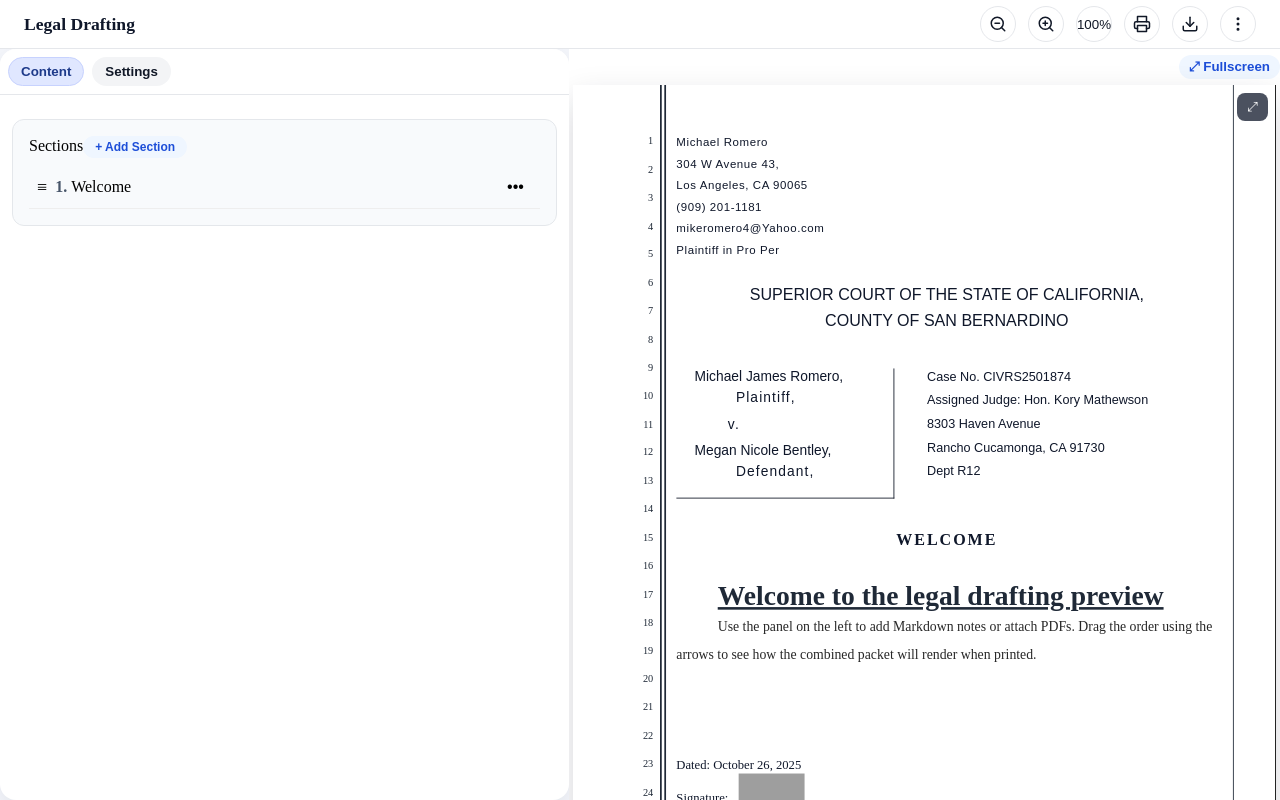
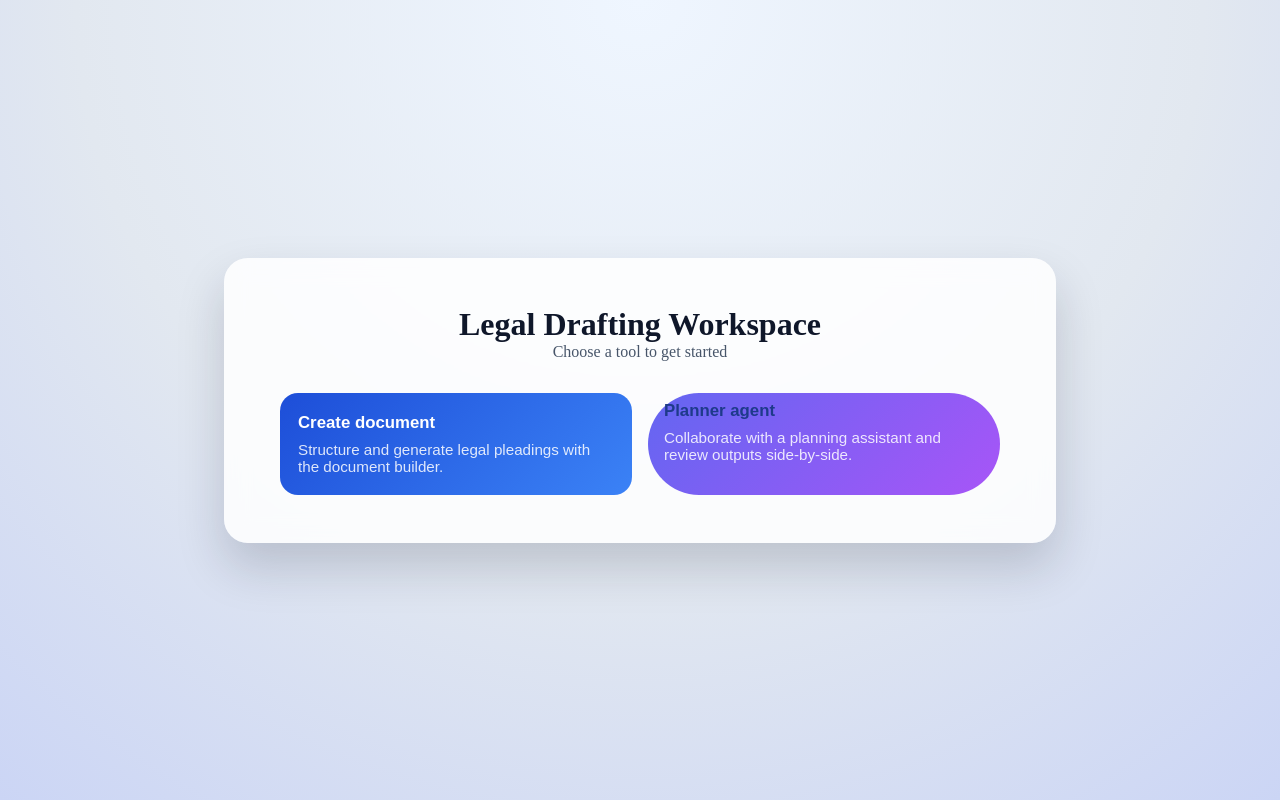
Before and after one commit to Michael-J-Romero/legal_drafting, a Next.js app: page / in a window 1280 px wide. Built offline with nearby package versions, Linux system fonts and the light colour scheme; grey boxes are pictures that could not be loaded.

Commit message:
Add main menu with tool navigation

```diff
--- a/src/App.css
+++ b/src/App.css
@@ -106,10 +106,20 @@ body {
   gap: 16px;
 }
 
+.app-header-left {
+  display: flex;
+  align-items: center;
+  gap: 12px;
+}
+
 .app-title {
   font-weight: 800;
   font-size: 1.1rem;
   color: #0f172a;
+}
+
+.back-btn {
+  border-radius: 12px;
 }
 
 .app-header-actions {
@@ -1302,3 +1312,122 @@ margin-top: 0in;
     transform: none !important;
   }
 }
+
+/* Main menu */
+.main-menu-root {
+  background: radial-gradient(circle at top, #eff6ff, #e2e8f0 55%, #cbd5f5);
+}
+
+.main-menu-container {
+  flex: 1;
+  display: flex;
+  align-items: center;
+  justify-content: center;
+  padding: 40px 24px;
+}
+
+.main-menu-card {
+  background: rgba(255, 255, 255, 0.85);
+  border-radius: 24px;
+  box-shadow: 0 24px 48px rgba(15, 23, 42, 0.18);
+  max-width: 720px;
+  width: 100%;
+  padding: 48px 56px;
+  display: flex;
+  flex-direction: column;
+  gap: 32px;
+  text-align: center;
+  backdrop-filter: blur(12px);
+}
+
+.main-menu-title {
+  font-size: 2rem;
+  font-weight: 800;
+  color: #0f172a;
+}
+
+.main-menu-subtitle {
+  font-size: 1rem;
+  color: #475569;
+  margin: 0;
+}
+
+.main-menu-actions {
+  display: grid;
+  gap: 16px;
+  grid-template-columns: repeat(auto-fit, minmax(220px, 1fr));
+}
+
+.main-menu-button {
+  border: none;
+  border-radius: 18px;
+  padding: 20px 18px;
+  background: linear-gradient(135deg, #1d4ed8, #3b82f6);
+  color: #fff;
+  font-size: 1.05rem;
+  font-weight: 600;
+  cursor: pointer;
+  display: flex;
+  flex-direction: column;
+  gap: 8px;
+  align-items: flex-start;
+  transition: transform 0.15s ease, box-shadow 0.2s ease;
+  text-align: left;
+}
+
+.main-menu-button.secondary {
+  background: linear-gradient(135deg, #6366f1, #a855f7);
+}
+
+.main-menu-button:hover {
+  transform: translateY(-3px);
+  box-shadow: 0 18px 36px rgba(79, 70, 229, 0.28);
+}
+
+.main-menu-button span {
+  font-size: 0.95rem;
+  font-weight: 400;
+  color: rgba(255, 255, 255, 0.85);
+}
+
+/* Planner layout */
+.planner-main {
+  display: grid;
+  grid-template-columns: 1fr 1fr;
+  gap: 16px;
+  flex: 1;
+  min-height: 0;
+  padding: 16px;
+  overflow: hidden;
+}
+
+.planner-panel {
+  background: #ffffff;
+  border-radius: 16px;
+  box-shadow: 0 12px 24px rgba(15, 23, 42, 0.12);
+  padding: 24px;
+  display: flex;
+  flex-direction: column;
+  gap: 16px;
+  min-height: 0;
+  overflow: auto;
+}
+
+.planner-panel h2 {
+  margin: 0;
+  font-size: 1.25rem;
+  font-weight: 700;
+  color: #1e293b;
+}
+
+.planner-placeholder {
+  flex: 1;
+  border: 2px dashed #cbd5f5;
+  border-radius: 12px;
+  display: flex;
+  align-items: center;
+  justify-content: center;
+  color: #64748b;
+  font-weight: 600;
+  background: #f8fafc;
+}
--- a/src/app/components/AppHeader.jsx
+++ b/src/app/components/AppHeader.jsx
@@ -1,7 +1,17 @@
 'use client';
 
 import React from 'react';
-import { FiPrinter, FiDownload, FiMoreVertical, FiCode, FiUpload, FiTrash2, FiZoomIn, FiZoomOut } from 'react-icons/fi';
+import {
+  FiPrinter,
+  FiDownload,
+  FiMoreVertical,
+  FiCode,
+  FiUpload,
+  FiTrash2,
+  FiZoomIn,
+  FiZoomOut,
+  FiArrowLeft,
+} from 'react-icons/fi';
 
 export default function AppHeader({
   onOpenRaw,
@@ -13,25 +23,43 @@ export default function AppHeader({
   onZoomIn,
   onZoomOut,
   onZoomReset,
+  onBack,
+  title = 'Legal Drafting',
+  actionsEnabled = true,
 }) {
   const fileInputRef = React.useRef(null);
   const [menuOpen, setMenuOpen] = React.useState(false);
   const menuRef = React.useRef(null);
 
   React.useEffect(() => {
+    if (!actionsEnabled) return undefined;
     function onDocClick(e) {
       if (!menuRef.current) return;
       if (!menuRef.current.contains(e.target)) setMenuOpen(false);
     }
     document.addEventListener('mousedown', onDocClick);
     return () => document.removeEventListener('mousedown', onDocClick);
-  }, []);
+  }, [actionsEnabled]);
 
   return (
     <header className="app-header" role="banner">
       <div className="app-header-inner">
-        <div className="app-title">Legal Drafting</div>
-        <div className="app-header-actions" ref={menuRef}>
+        <div className="app-header-left">
+          {onBack ? (
+            <button
+              type="button"
+              className="icon-btn back-btn"
+              onClick={onBack}
+              aria-label="Back to menu"
+              title="Back to menu"
+            >
+              <FiArrowLeft />
+            </button>
+          ) : null}
+          <div className="app-title">{title}</div>
+        </div>
+        {actionsEnabled ? (
+          <div className="app-header-actions" ref={menuRef}>
           {/* Zoom controls */}
           <button
             type="button"
@@ -137,7 +165,8 @@ export default function AppHeader({
               if (e.target) e.target.value = '';
             }}
           />
-        </div>
+          </div>
+        ) : null}
       </div>
     </header>
   );
--- a/src/app/page.jsx
+++ b/src/app/page.jsx
@@ -9,7 +9,12 @@ import AppHeader from './components/AppHeader';
 import FullscreenOverlay from './components/FullscreenOverlay';
 import useDocumentEditor from './hooks/useDocumentEditor';
 
-export default function App() {
+const TOOLS = {
+  DOCUMENT_BUILDER: 'document-builder',
+  PLANNER_AGENT: 'planner-agent',
+};
+
+function DocumentBuilderView({ onBack }) {
   const { editorProps, previewProps } = useDocumentEditor();
 
   // Raw JSON editor state (moved from PreviewPanel toolbar to global header)
@@ -24,7 +29,7 @@ export default function App() {
   const handleZoomOut = React.useCallback(() => setZoom((z) => clamp(Math.round((z - 0.1) * 10) / 10, 0.5, 3)), []);
   const handleZoomReset = React.useCallback(() => setZoom(1), []);
 
-  async function handleOpenRaw() {
+  const handleOpenRaw = React.useCallback(async () => {
     try {
       const text = previewProps.getRawJson ? await previewProps.getRawJson() : '';
       setRawText(text || '');
@@ -33,11 +38,13 @@ export default function App() {
     } catch (_) {
       // ignore
     }
-  }
+  }, [previewProps]);
 
   return (
     <div className="app-root">
       <AppHeader
+        title="Document Builder"
+        onBack={onBack}
         onOpenRaw={handleOpenRaw}
         onImportBundle={previewProps.onImportBundle}
         onExportBundle={previewProps.onExportBundle}
@@ -78,7 +85,8 @@ export default function App() {
                   try {
                     JSON.parse(rawText);
                   } catch (e) {
-                    setRawError('Invalid JSON: ' + (e?.message || '')); return;
+                    setRawError('Invalid JSON: ' + (e?.message || ''));
+                    return;
                   }
                   try {
                     if (previewProps.onApplyRawJson) await previewProps.onApplyRawJson(rawText);
@@ -97,3 +105,78 @@ export default function App() {
     </div>
   );
 }
+
+function PlannerAgentView({ onBack }) {
+  return (
+    <div className="app-root">
+      <AppHeader title="Planner Agent" onBack={onBack} actionsEnabled={false} />
+      <div className="planner-main">
+        <div className="planner-panel">
+          <h2>Conversation</h2>
+          <div className="planner-placeholder" style={{ minHeight: 240 }}>
+            Chat interface coming soon
+          </div>
+        </div>
+        <div className="planner-panel">
+          <h2>Preview</h2>
+          <div className="planner-placeholder">Preview area</div>
+        </div>
+      </div>
+    </div>
+  );
+}
+
+function MainMenu({ onSelectTool }) {
+  return (
+    <div className="app-root main-menu-root">
+      <div className="main-menu-container">
+        <div className="main-menu-card">
+          <div>
+            <div className="main-menu-title">Legal Drafting Workspace</div>
+            <p className="main-menu-subtitle">Choose a tool to get started</p>
+          </div>
+          <div className="main-menu-actions">
+            <button
+              type="button"
+              className="main-menu-button"
+              onClick={() => onSelectTool(TOOLS.DOCUMENT_BUILDER)}
+            >
+              Create document
+              <span>Structure and generate legal pleadings with the document builder.</span>
+            </button>
+            <button
+              type="button"
+              className="main-menu-button secondary"
+              onClick={() => onSelectTool(TOOLS.PLANNER_AGENT)}
+            >
+              Planner agent
+              <span>Collaborate with a planning assistant and review outputs side-by-side.</span>
+            </button>
+          </div>
+        </div>
+      </div>
+    </div>
+  );
+}
+
+export default function App() {
+  const [activeTool, setActiveTool] = React.useState(null);
+
+  const handleSelectTool = React.useCallback((tool) => {
+    setActiveTool(tool);
+  }, []);
+
+  const handleBackToMenu = React.useCallback(() => {
+    setActiveTool(null);
+  }, []);
+
+  if (activeTool === TOOLS.DOCUMENT_BUILDER) {
+    return <DocumentBuilderView onBack={handleBackToMenu} />;
+  }
+
+  if (activeTool === TOOLS.PLANNER_AGENT) {
+    return <PlannerAgentView onBack={handleBackToMenu} />;
+  }
+
+  return <MainMenu onSelectTool={handleSelectTool} />;
+}
```
